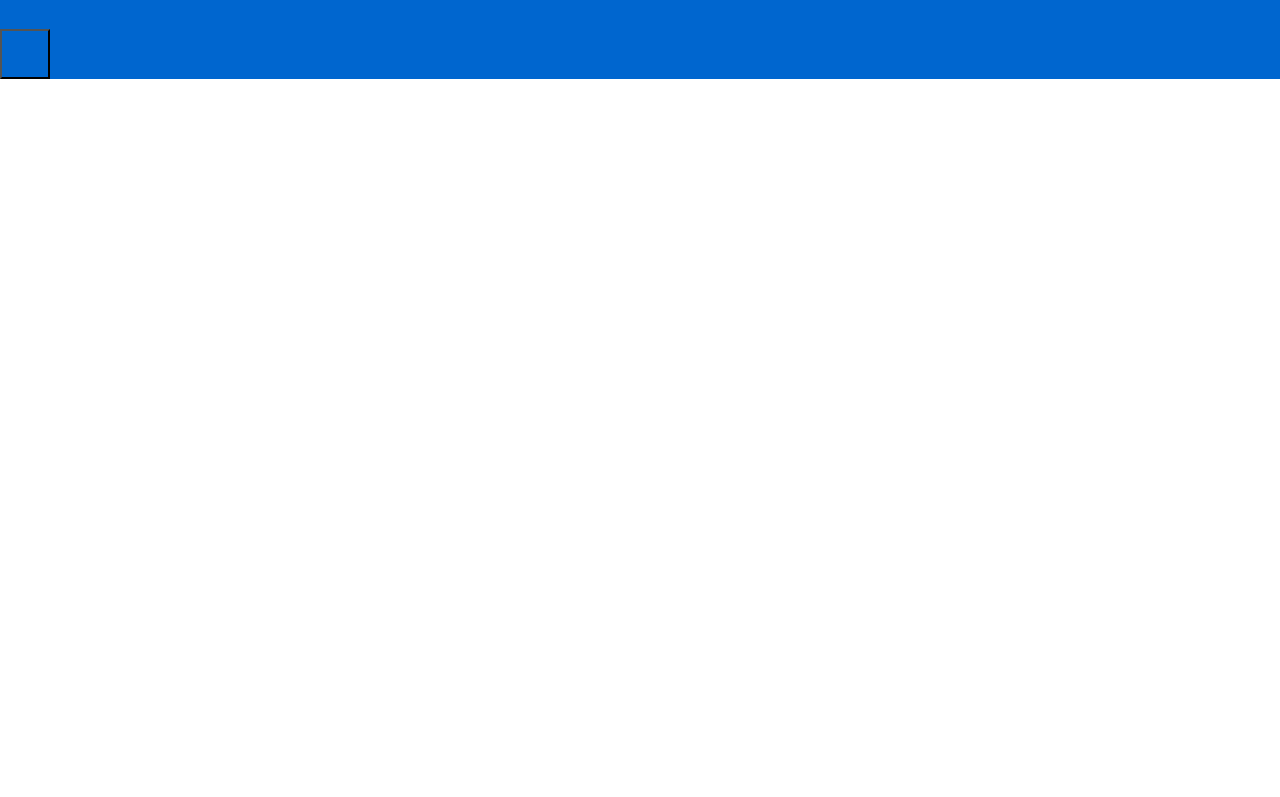
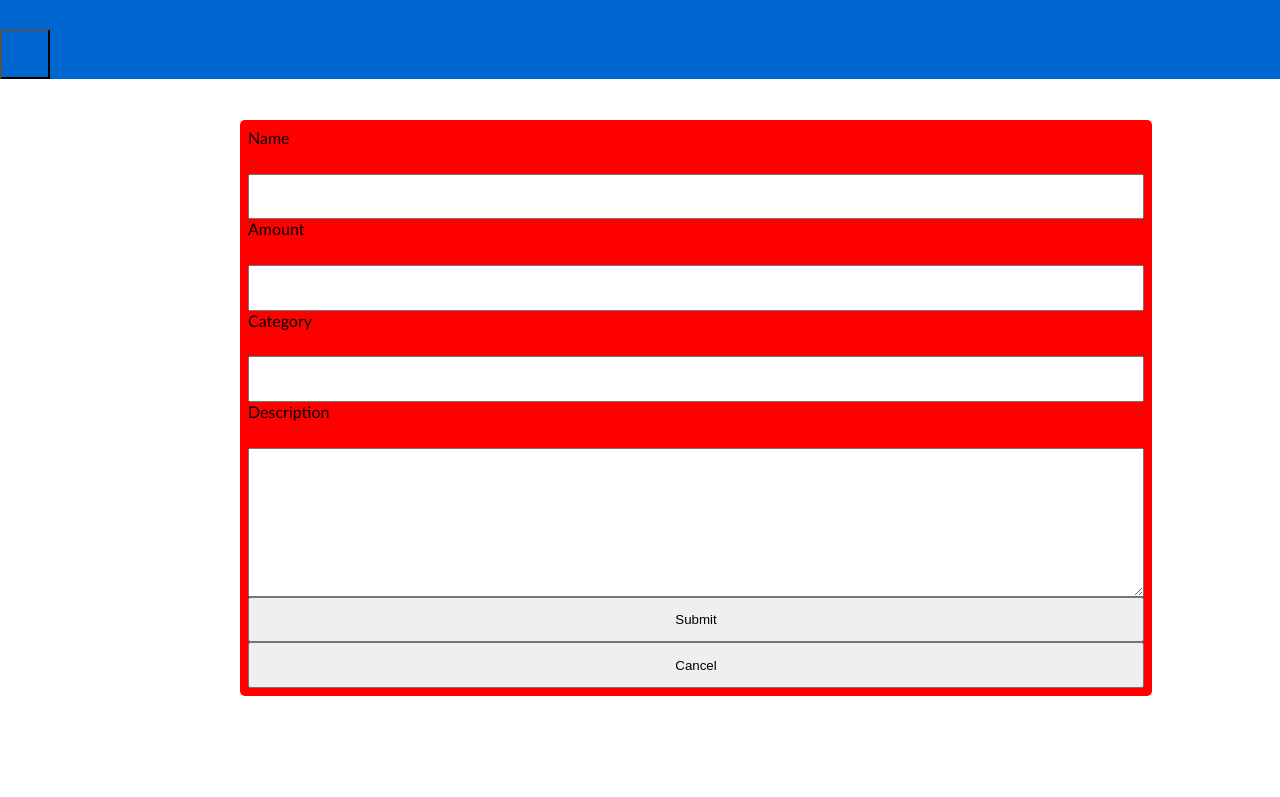
Before and after one commit to WaxyMocha/YourHomeBudget, an Electron app: page index.html in a window 1280 px wide. Shown: the top 797 px of the page. Drawn offline with Linux system fonts and the light colour scheme; no server answers.

Commit message:
PreAlpha 0.01 up3

```diff
--- a/css/master.css
+++ b/css/master.css
@@ -114,3 +114,15 @@ body {
 .cItemDesc {
   grid-area: desc;
 }
+
+.incomesForm {
+  position: fixed;
+  display: grid;
+  width: 70vw;
+  height: 70vh;
+  top: 15vh;
+  left: 30vh;
+  background-color: red;
+  padding: 8px;
+  border-radius: 5px;
+}
--- a/index.html
+++ b/index.html
@@ -30,7 +30,7 @@
     </menu>
     <!-- /mainMenu -->
 
-    <section id="profitsForm">
+    <section class="incomesForm" id="profitsForm">
       <p id="profitsFormName">Name</p>
       <input type="text" id="profitsFormNameInput">
       <p id="profitsFormAmount">Amount</p>
--- a/indexJS/requires.js
+++ b/indexJS/requires.js
@@ -3,3 +3,4 @@ const electron = require('electron');
 const remote = electron.remote;
 const app = remote.app;
 const { ipcRenderer } = electron;
+const electronTitlebar = require('electron-titlebar');
```
